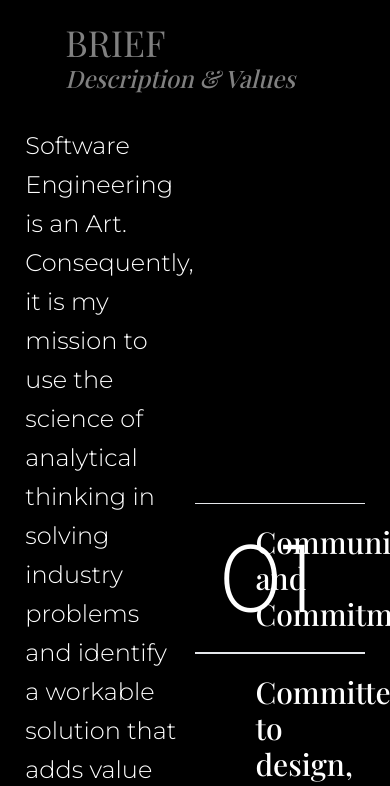
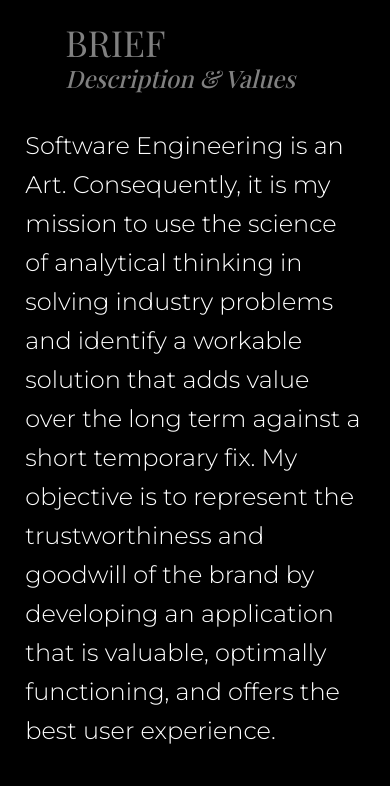
Before and after one commit to uisendy/Personal-Portfolio, a React (Create React App) app: page /a-sendyinieke in a window 390 px wide. Shown: the part 900-1686 px from the top of the page. Built offline with nearby package versions, Linux system fonts and the light colour scheme; a web font is replaced by a local one.

Commit message:
[f-about]: update: Code cleaning and refactoring

```diff
--- a/src/pages/About/Description.js
+++ b/src/pages/About/Description.js
@@ -19,21 +19,21 @@ const Description = () => {
   const coreValues = coreValuesObj.map((coreValue) => (
     <li
       key={coreValue.id}
-      className="py-5 px-6 border-y grid grid-cols-4 items-center gap-6 font-light text-4xl"
+      className="py-5 px-6 border-y grid grid-cols-6 md:grid-cols-4 items-center gap-6 font-light text-4xl"
     >
-      <p className=" not-italic font-montserrat text-8xl text-right">
+      <p className=" not-italic font-montserrat text-3xl md:text-5xl lg:text-7xl text-left">
         {coreValue.no}
       </p>
-      <p className=" text-3xl col-span-3 ">{coreValue.value}</p>
+      <p className=" text-3xl col-span-5 md:col-span-3 ">{coreValue.value}</p>
     </li>
   ));
 
   return (
     <div data-scroll-section className=" mb-32">
       <SectionHeader title={'brief'} subtitle={'Description & Values'} />
-      <div className="description__section h-[70vh] grid grid-cols-2 items-center ">
+      <div className="description__section md:h-[70vh] grid lg:grid-cols-2 items-center ">
         <div className="flex flex-col gap-8 ">
-          <p className="text-2xl pr-[10%] leading-relaxed font-montserrat font-light">
+          <p className="text-2xl pr-0 lg:pr-[10%] leading-relaxed font-montserrat font-light pb-10 lg:pb-0">
             Software Engineering is an Art. Consequently, it is my mission to
             use the science of analytical thinking in solving industry problems
             and identify a workable solution that adds value over the long term
```
